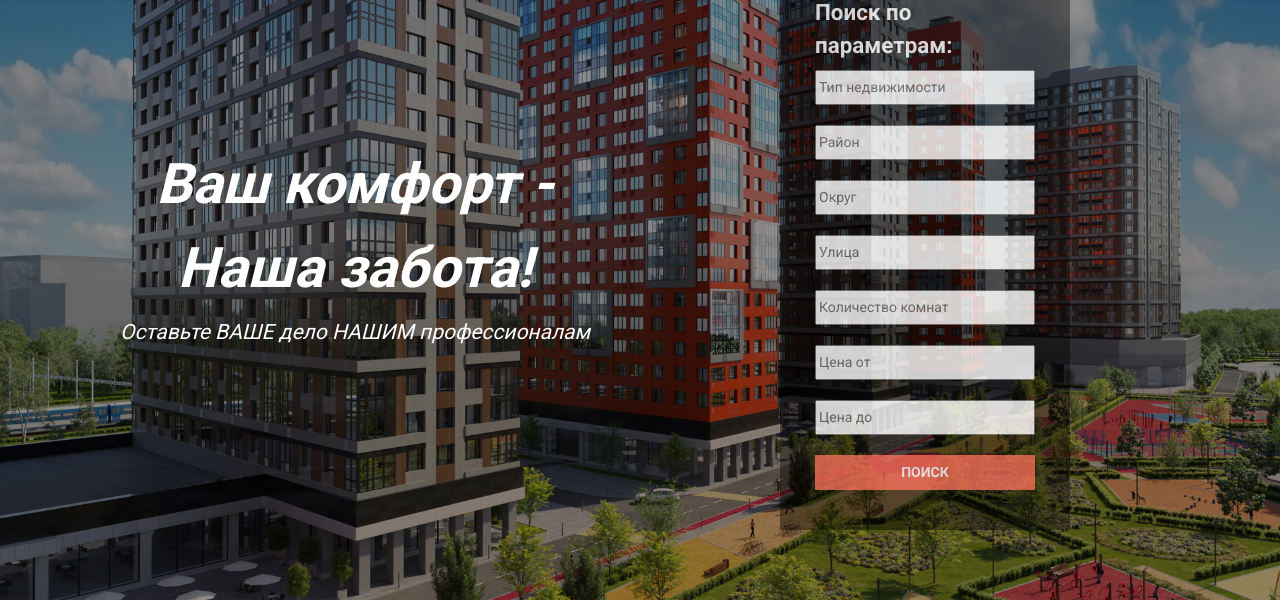
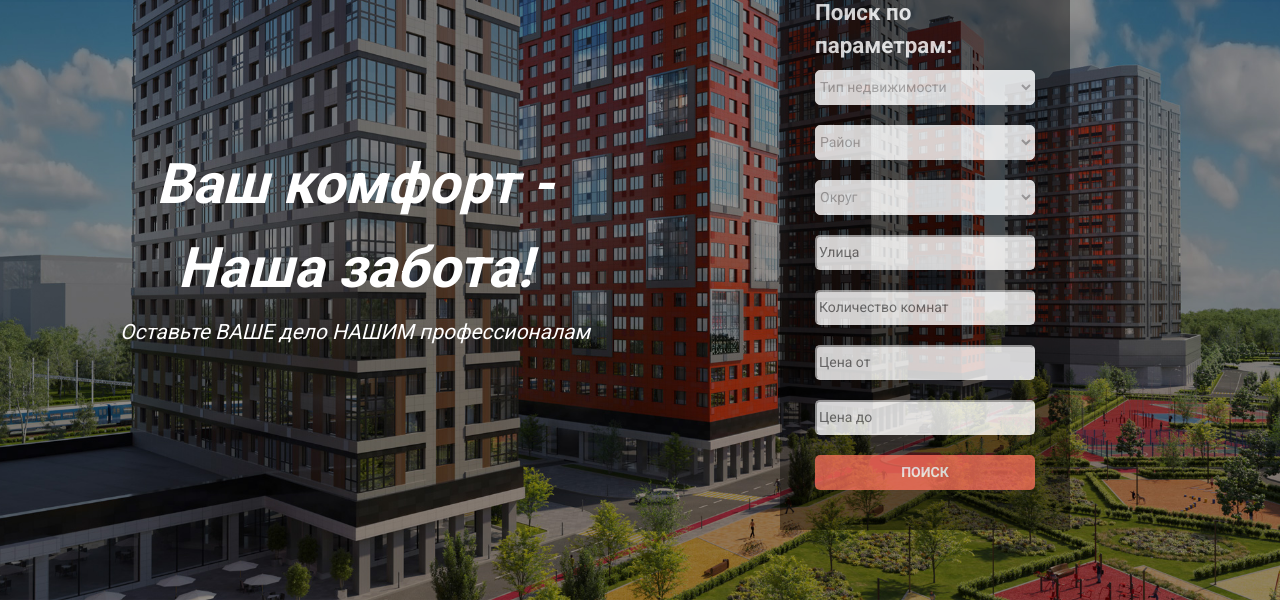
Before and after one commit to buyanof/olimp, a website: page src/index.html in a window 1280 px wide. Shown: the part 202-804 px from the top of the page. Drawn offline with nearby package versions, Linux system fonts and the light colour scheme.

Commit message:
some change mod

```diff
--- a/src/index.html
+++ b/src/index.html
@@ -96,9 +96,21 @@
               <div class="main-page_form_inner">
                 <h3>Поиск по <br>параметрам:</h3>
                 <form action="#" method="POST">
-                  <input class="main-page_form_inner_object" type="text" placeholder="Тип недвижимости">
-                  <input class="main-page_form_inner_object" type="text" placeholder="Район">
-                  <input class="main-page_form_inner_object" type="text" placeholder="Округ">
+                  <select class="main-page_form_inner_object">
+                  <option selected="selected" hidden>Тип недвижимости</option>
+                  <option value="">Квартира</option>
+                  <option value="">Земельный участок</option>
+                  </select>
+                  <select class="main-page_form_inner_object">
+                      <option selected="selected" hidden>Район</option>
+                      <option value="">66 квартал</option>
+                      <option value="">Мылки</option>
+                  </select>
+                  <select class="main-page_form_inner_object">
+                      <option selected="selected" hidden>Округ</option>
+                      <option value="">Центральный</option>
+                      <option value="">Ленинский</option>
+                  </select>
                   <input class="main-page_form_inner_object" type="text" placeholder="Улица">
                   <input class="main-page_form_inner_object" type="text" placeholder="Количество комнат">
                   <input class="main-page_form_inner_object" type="text" placeholder="Цена от">
--- a/src/sass/main.scss
+++ b/src/sass/main.scss
@@ -157,6 +157,10 @@ img{
 			font-size: 1.6rem;
 		}
 		&_object{
+			background-color: #fff;
+			border-radius: 5px;
+			border-color: #fff;
+			color: rgb(97,97,97);
 			display: block;
 			margin-bottom: 20px;
 			width: 220px;
```
Also changed, not shown: src/css/main.css, src/css/main.min.css.
